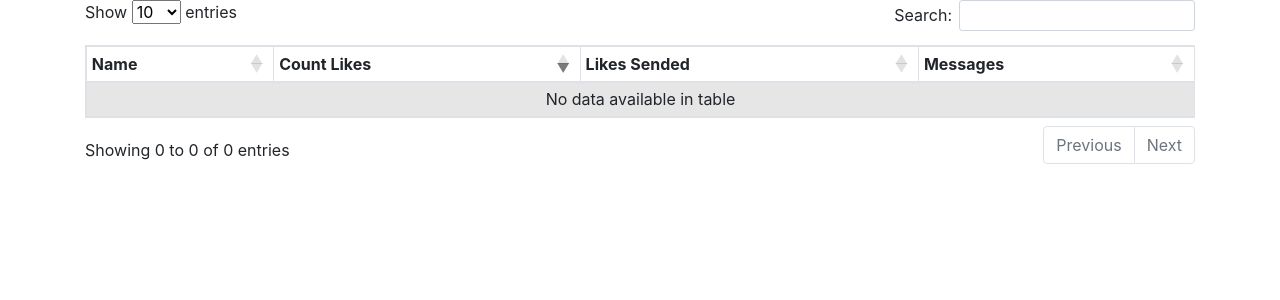
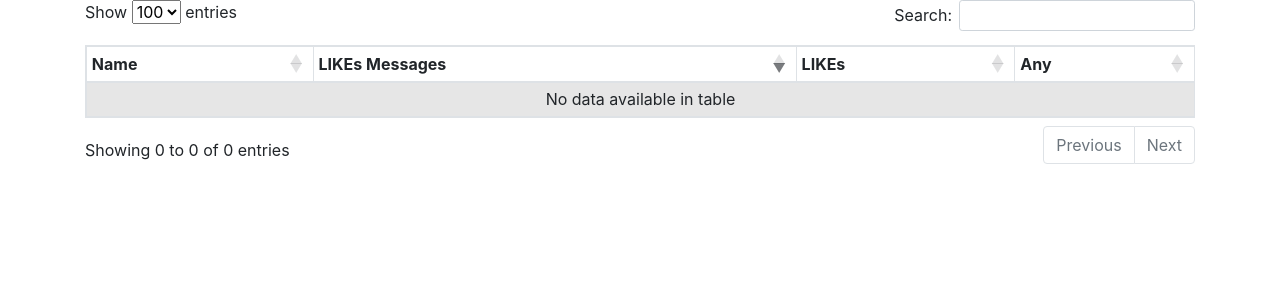
Before and after one commit to BTCSecure/minterlike, a Flask app: page / in a window 1280 px wide. Shown: the top 300 px of the page. Run offline with Flask 2, Linux system fonts and the light colour scheme; some libraries are stand-ins or nearby versions.

Commit message:
change index html

```diff
--- a/templates/index.html
+++ b/templates/index.html
@@ -13,11 +13,11 @@
     <tr>
       <th class="th-sm">Name
       </th>
-      <th class="th-sm">Count Likes
+      <th class="th-sm">LIKEs Messages
       </th>
-      <th class="th-sm">Likes Sended
+      <th class="th-sm">LIKEs
       </th>
-      <th class="th-sm">Messages
+      <th class="th-sm">Any
       </th>
     </tr>
   </thead>
@@ -42,7 +42,8 @@
 <script type="text/javascript">
   $(document).ready(function () {
 $('#dtBasicExample').DataTable({
-        "order": [[ 1, "desc" ]]
+        "order": [[ 1, "desc" ]],
+        "pageLength": 100
     } );
 $('.dataTables_length').addClass('bs-select');
 });
```
